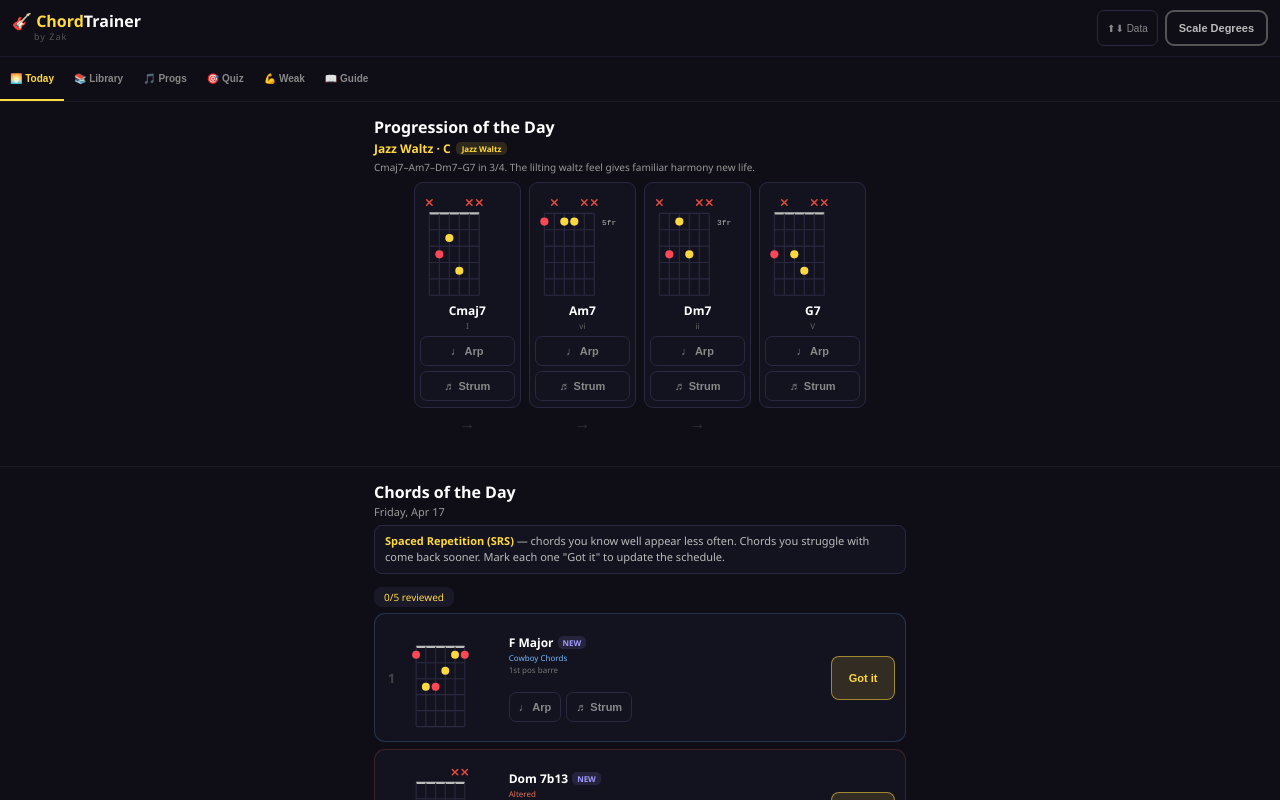
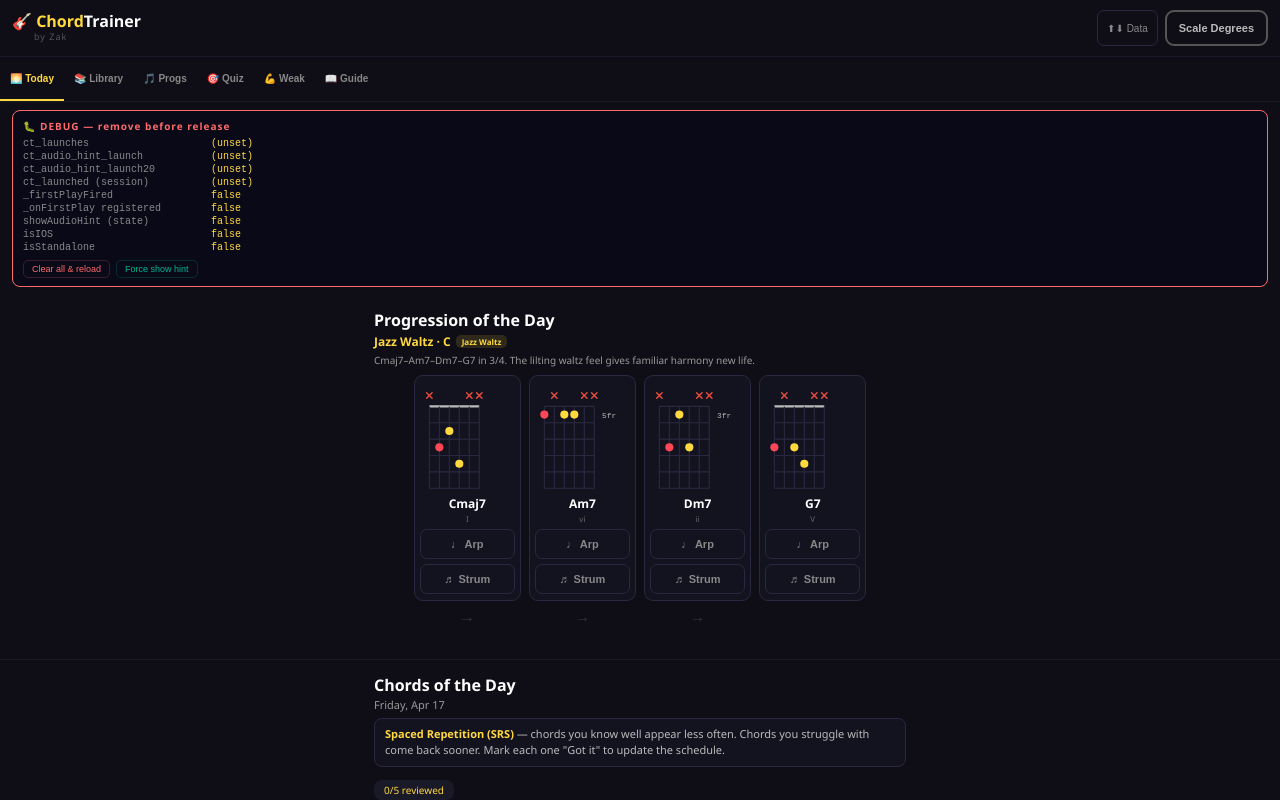
Before and after one commit to SyncopatedSyntax/Chord-Trainer, a React (Vite) app: page / in a window 1280 px wide. Built offline with nearby package versions, Linux system fonts and the light colour scheme.

Commit message:
Update App.jsx
add debug window

```diff
--- a/App.jsx
+++ b/App.jsx
@@ -2498,7 +2498,45 @@ export default function App(){
       </div>
       {/* Safe-area bottom padding + extra room for install banner */}
       <div style={{paddingBottom:'max(32px,env(safe-area-inset-bottom))'}}>
-        {showAudioHint&&(
+      {/* ── DEBUG PANEL — remove this block when done ── */}
+      {(()=>{
+        const ls=k=>localStorage.getItem(k)||'(unset)';
+        const ss=k=>sessionStorage.getItem(k)||'(unset)';
+        const rows=[
+          ['ct_launches',ls('ct_launches')],
+          ['ct_audio_hint_launch',ls('ct_audio_hint_launch')],
+          ['ct_audio_hint_launch20',ls('ct_audio_hint_launch20')],
+          ['ct_launched (session)',ss('ct_launched')],
+          ['_firstPlayFired',String(_firstPlayFired)],
+          ['_onFirstPlay registered',String(!!_onFirstPlay)],
+          ['showAudioHint (state)',String(showAudioHint)],
+          ['isIOS',String(/iphone|ipad|ipod/i.test(navigator.userAgent))],
+          ['isStandalone',String(window.matchMedia('(display-mode:standalone)').matches||window.navigator.standalone===true)],
+        ];
+        return(
+          <div style={{margin:'8px 12px',background:'#0a0918',border:'1px solid #ff6b6b',borderRadius:'8px',padding:'8px 10px'}}>
+            <div style={{fontSize:'10px',color:'#ff6b6b',fontWeight:700,marginBottom:'5px',letterSpacing:'1px'}}>🐛 DEBUG — remove before release</div>
+            {rows.map(([k,v])=>(
+              <div key={k} style={{display:'flex',gap:'8px',fontSize:'10px',fontFamily:'monospace',marginBottom:'2px'}}>
+                <span style={{color:'#888',minWidth:'180px',flexShrink:0}}>{k}</span>
+                <span style={{color:'#ffd93d'}}>{v}</span>
+              </div>
+            ))}
+            <div style={{display:'flex',gap:'6px',marginTop:'7px',flexWrap:'wrap'}}>
+              <button onClick={()=>{localStorage.clear();sessionStorage.clear();location.reload();}}
+                style={{fontSize:'9px',color:'#ff6b6b',background:'transparent',border:'1px solid #ff6b6b33',borderRadius:'5px',padding:'3px 8px',cursor:'pointer'}}>
+                Clear all & reload
+              </button>
+              <button onClick={()=>setShowAudioHint(true)}
+                style={{fontSize:'9px',color:'#00b894',background:'transparent',border:'1px solid #00b89433',borderRadius:'5px',padding:'3px 8px',cursor:'pointer'}}>
+                Force show hint
+              </button>
+            </div>
+          </div>
+        );
+      })()}
+      {/* ── END DEBUG PANEL ── */}
+      {showAudioHint&&(
           <AudioHintPanel
             onDismiss10={()=>{
               setShowAudioHint(false);
```
